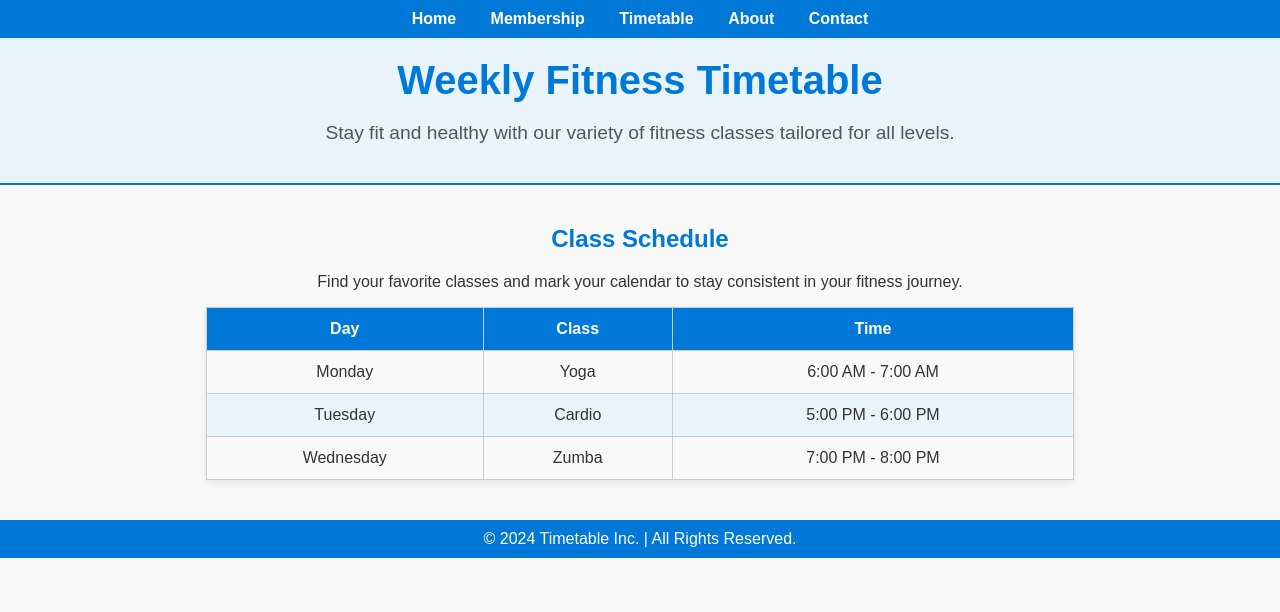
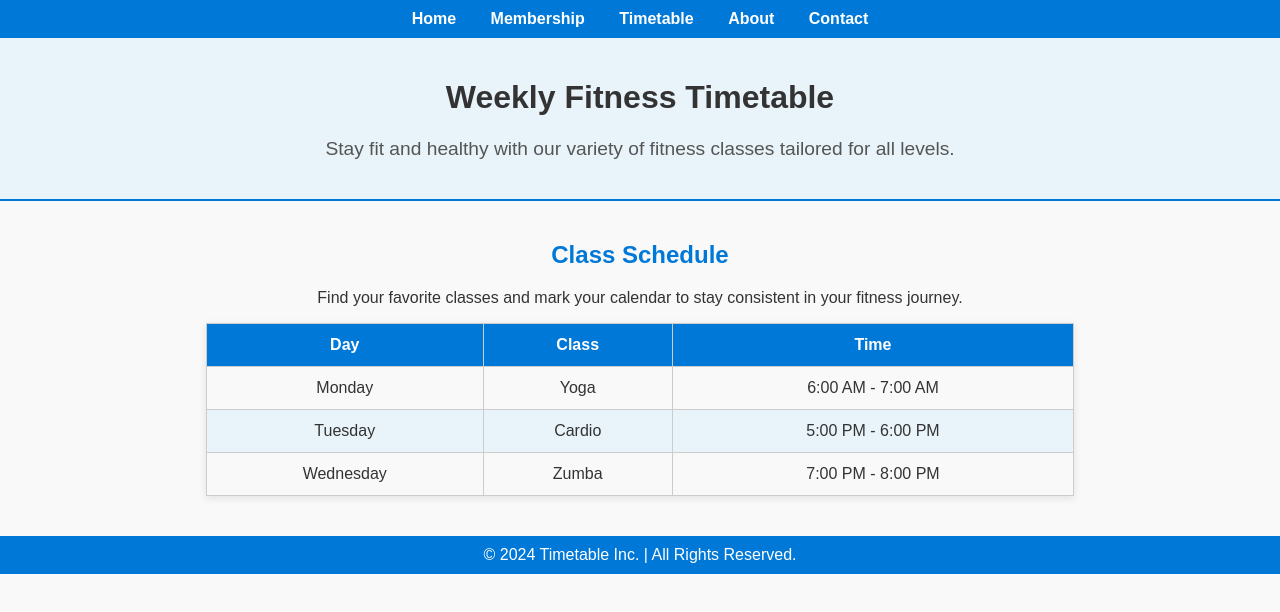
Before and after one commit to omerq93/Jenkins-Deploy, a plain HTML site: page index.html in a window 1280 px wide. Drawn offline with Linux system fonts and the light colour scheme.

Commit message:
we have make changes in h2

```diff
--- a/index.html
+++ b/index.html
@@ -38,7 +38,7 @@
             background-color: #e8f4fa;
             border-bottom: 2px solid #0078D7;
         }
-        .heading h1 {
+        .heading h2 {
             margin: 0;
             font-size: 2.5rem;
             color: #0078D7;
```
